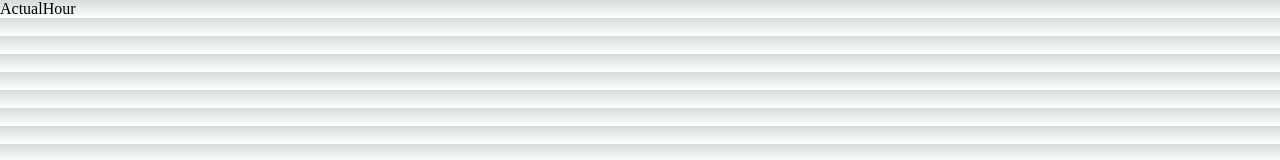
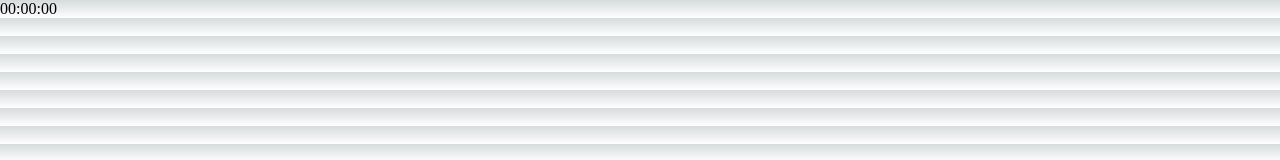
Before and after one commit to Aluonam/pt_281123, a Next.js app: page /components/ActualHour in a window 1280 px wide. Shown: the top 160 px of the page. Built offline with nearby package versions, Linux system fonts and the light colour scheme.

Commit message:
feat: initial skeleton

```diff
--- a/pages/components/ActualHour.jsx
+++ b/pages/components/ActualHour.jsx
@@ -1,8 +1,16 @@
-import React from 'react'
+import React, { useEffect, useState } from 'react'
 
 const ActualHour = () => {
+
+    const [hour, setHour] = useState("00:00:00")
+
+    useEffect(() => {
+
+    }, [])
+
+
   return (
-    <div>ActualHour</div>
+    <div>{hour}</div>
   )
 }
 
```
